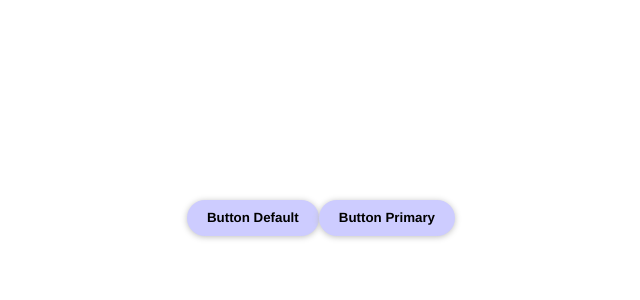
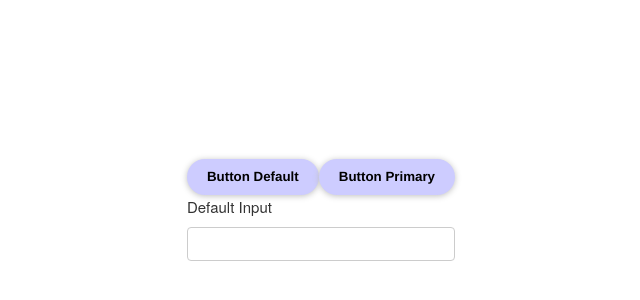
Before and after one commit to carfolacam98/story_design-system, a React (Vite) app in the folder taskbox/: page / in a window 1280 px wide. Shown: the part 190-490 px from the top of the page, without its empty margins (327-967 px from the left). Built offline with nearby package versions, Linux system fonts and the light colour scheme.

Commit message:
Fix input integration

```diff
--- a/taskbox/src/App.jsx
+++ b/taskbox/src/App.jsx
@@ -1,4 +1,4 @@
-import { Button } from './ui'
+import { Button, Input } from './ui'
 import './App.scss'
 
 function App() {
@@ -6,6 +6,7 @@ function App() {
     <div className="App">
       <Button label={'Button Default'} />
       <Button primary={true} label={'Button Primary'} />
+      <Input label={'Default Input'} state={'default'} />
     </div>
   )
 }
--- a/taskbox/src/ui/index.js
+++ b/taskbox/src/ui/index.js
@@ -1 +1,2 @@
 export { Button } from './atoms/Button';
+export { Input } from './atoms/Input';
```
Also changed, not shown: 2 other files (tests, documents, lock files or other folders).
